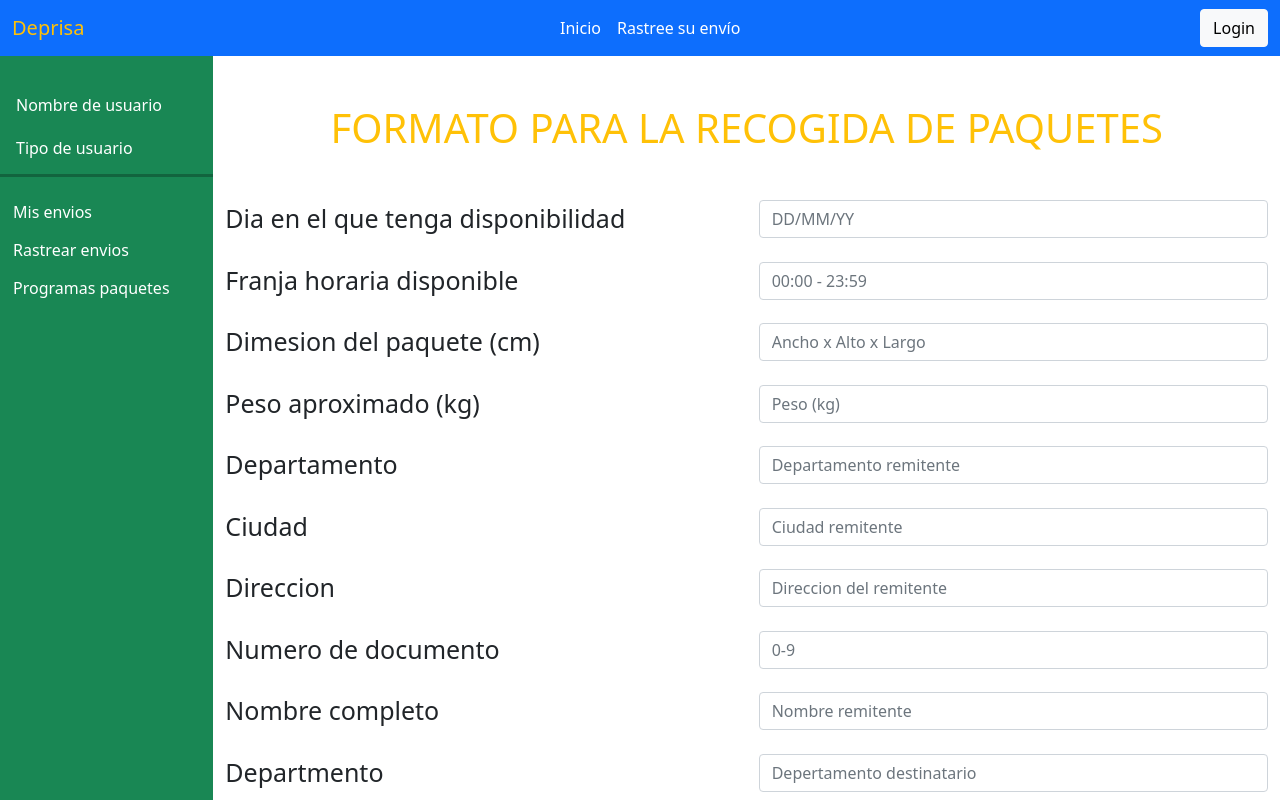
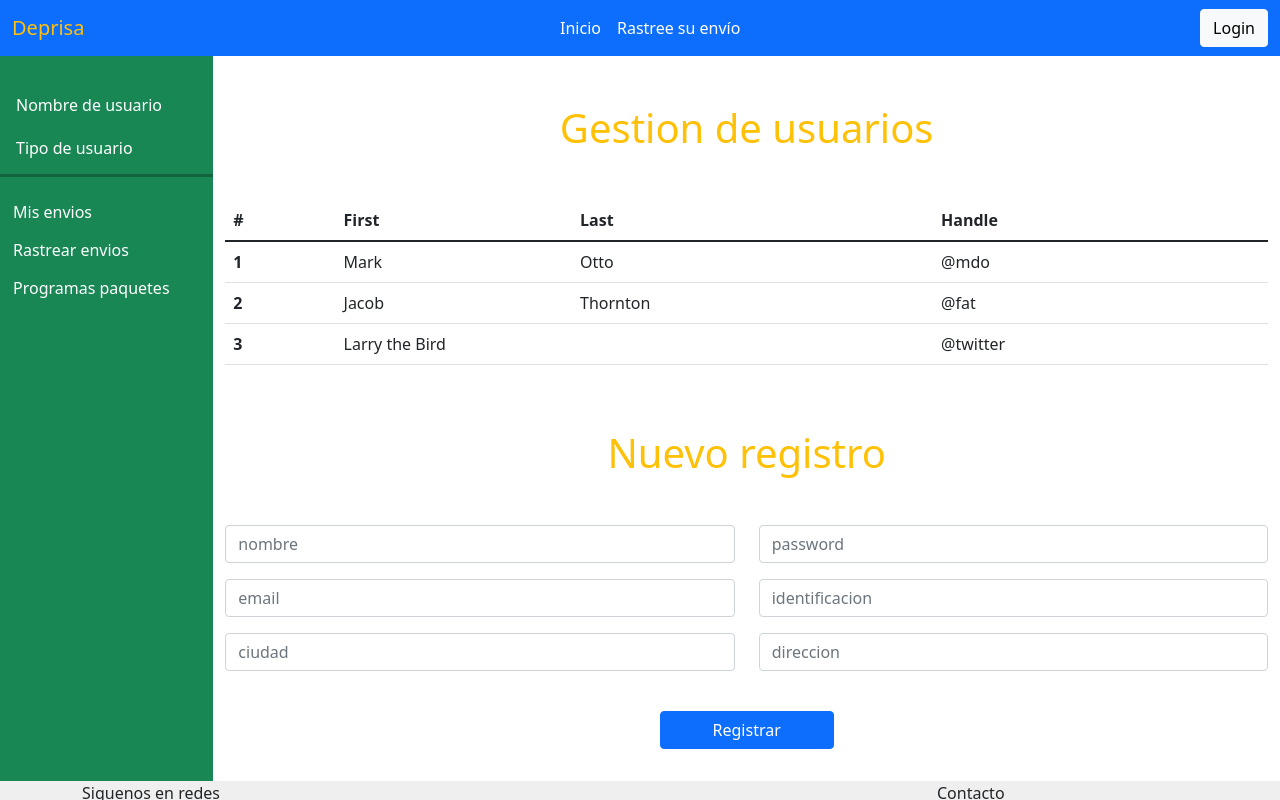
Before and after one commit to lfmoreno304/DeprisaApp, a React (Create React App) app: page / in a window 1280 px wide. Shown: the top 800 px of the page. Built offline with nearby package versions, Linux system fonts and the light colour scheme.

Commit message:
Formulario administrador

```diff
--- a/src/App.js
+++ b/src/App.js
@@ -1,12 +1,13 @@
 import Home from "./Components/Home";
 import Tracking from "./Components/Tracking";
 import Login from "./Components/Login";
+import AdminForm from "./Components/AdminForm";
 import PackageForm from "./Components/PackageForm";
 
 function App() {
   return (
     <div className="App">
-      <PackageForm />
+      <AdminForm />
     </div>
   );
 }
--- /dev/null
+++ b/src/Components/AdminForm.jsx
@@ -0,0 +1,77 @@
+import React from 'react'
+import Header from './Header'
+import Footer from './Footer'
+import SideBar from './SideBar'
+export default function AdminForm() {
+    return (
+        <>
+            <Header />
+            <div className="d-flex">
+                <SideBar />
+                <div className="container">
+                    <h1 className="text-center text-warning pt-5 mb-5">Gestion de usuarios</h1>
+                    <table className="table">
+                        <thead>
+                            <tr>
+                                <th scope="col">#</th>
+                                <th scope="col">First</th>
+                                <th scope="col">Last</th>
+                                <th scope="col">Handle</th>
+                            </tr>
+                        </thead>
+                        <tbody>
+                            <tr>
+                                <th scope="row">1</th>
+                                <td>Mark</td>
+                                <td>Otto</td>
+                                <td>@mdo</td>
+                            </tr>
+                            <tr>
+                                <th scope="row">2</th>
+                                <td>Jacob</td>
+                                <td>Thornton</td>
+                                <td>@fat</td>
+                            </tr>
+                            <tr>
+                                <th scope="row">3</th>
+                                <td colspan="2">Larry the Bird</td>
+                                <td>@twitter</td>
+                            </tr>
+                        </tbody>
+                    </table>
+                    <h1 className="text-center text-warning pt-5 mb-5">Nuevo registro</h1>
+                   <form>
+                        <div className="row mb-3">
+                            <div className="col">
+                                <input className="form-control" type="text" name="" id="" placeholder="nombre" />
+                            </div>
+                            <div className="col">
+                                <input className="form-control" type="text" name="" id="" placeholder="password" />
+                            </div>
+                        </div>
+                        <div className="row mb-3">
+                            <div className="col">
+                                <input className="form-control" type="text" name="" id="" placeholder="email" />
+                            </div>
+                            <div className="col">
+                                <input className="form-control" type="text" name="" id="" placeholder="identificacion" />
+                            </div>
+                        </div>
+                        <div className="row mb-3">
+                            <div className="col">
+                                <input className="form-control" type="text" name="" id="" placeholder="ciudad" />
+                            </div>
+                            <div className="col">
+                                <input className="form-control" type="text" name="" id="" placeholder="direccion" />
+                            </div>
+                        </div>
+                        <div className="d-grid gap-2 col-2 mx-auto pb-3 pt-4  mb-3">
+                            <button type="submit" className="btn btn-primary ">Registrar</button>
+                        </div>
+                   </form>
+                </div>
+            </div>
+            <Footer />
+        </>
+    )
+}
```
